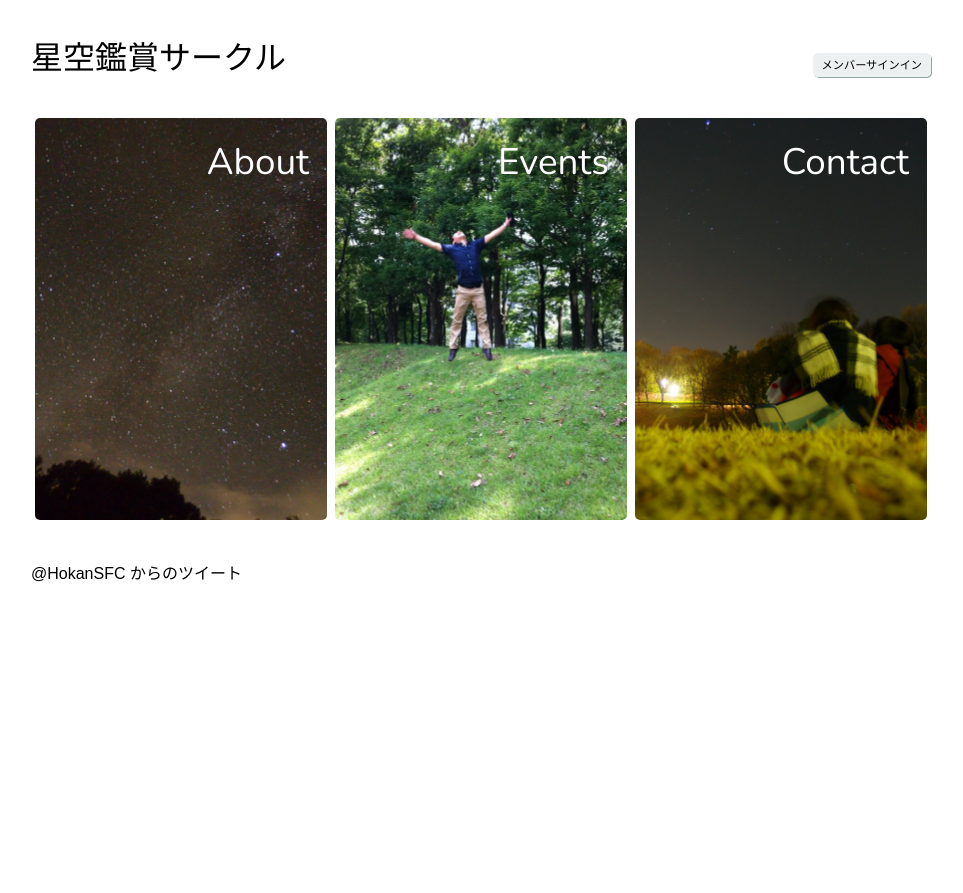
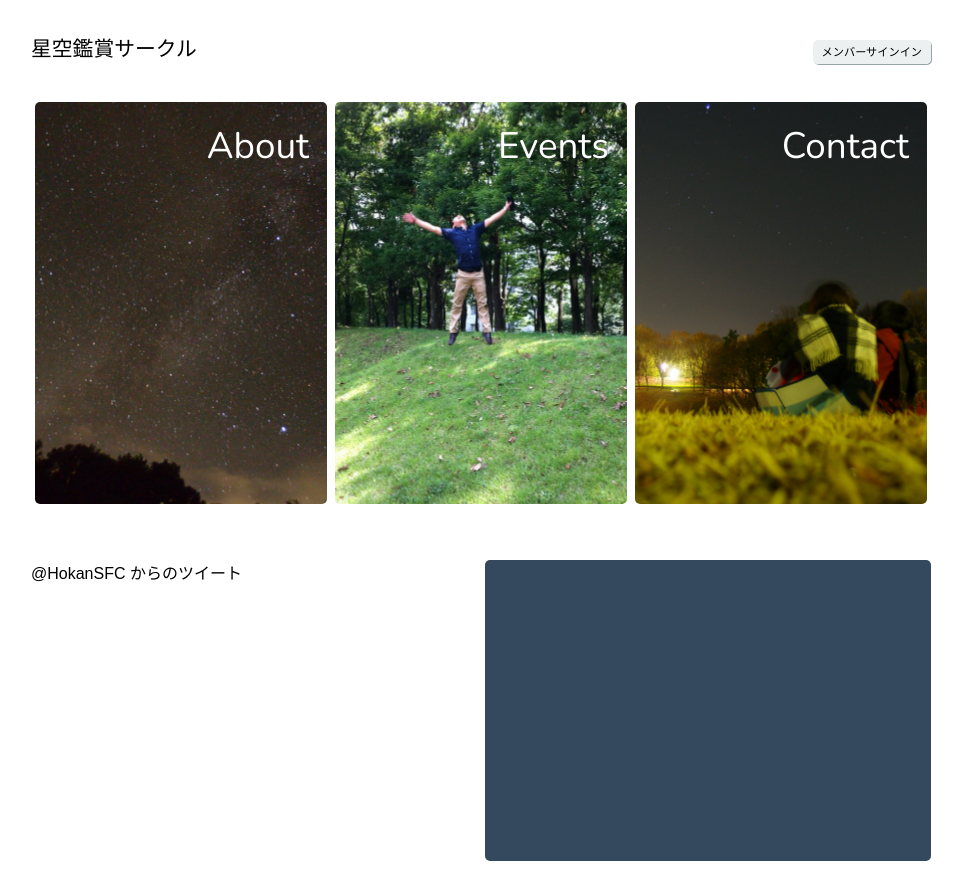
Before and after one commit to hokan-sfc/webpage, a PHP site: page / in a window 1280 px wide. Shown: the whole page, without its empty margins (159-1122 px from the left). Before the commit the page ends 582 px from the top, so only its background shows below. Run offline with PHP 8.4, Linux system fonts and the light colour scheme; some libraries are stand-ins or nearby versions.

Commit message:
フッターをデザイン

```diff
--- a/index.css
+++ b/index.css
@@ -17,6 +17,9 @@
 }
 #main>header>* {
     display: table-cell;
+}
+#main>header>h1 {
+    font-size: 1.3em;
 }
 #main>header>nav {
     text-align: right;
@@ -62,6 +65,10 @@
     background-size: cover;
     background-repeat: no-repeat;
     background-position: center;
+    transition: opacity 0.4s ease-in-out 0;
+}
+#main>section>nav>ul>li>a:hover {
+    opacity: 0.8;
 }
 @media screen and (max-width: 768px) {
     #main>section>nav>ul>li {
@@ -86,4 +93,24 @@
  * Footer
  */
 #main>footer {
+    height: 18.8em;
+    margin-bottom: 3em;
 }
+#main>footer>* {
+    display: inline-block;
+    float: left;
+    width: 100%;
+    max-width: 446px;
+    height: inherit;
+    margin: 1em 0;
+}
+#main>footer>aside {
+    margin-right: 0.5em;
+}
+#main>footer>aside>* {
+    height: inherit;
+}
+#main>footer>section {
+    background-color: #34495e;
+    border-radius: 5px;
+}
--- a/index.html
+++ b/index.html
@@ -44,9 +44,11 @@
 
             <footer>
                 <aside>
-                    <a class="twitter-timeline" width="400px" height="300px" href="https://twitter.com/HokanSFC" data-widget-id="462406282775756800">@HokanSFC からのツイート</a>
+                    <a class="twitter-timeline" href="https://twitter.com/HokanSFC" data-widget-id="462406282775756800">@HokanSFC からのツイート</a>
                     <script>!function(d,s,id){var js,fjs=d.getElementsByTagName(s)[0],p=/^http:/.test(d.location)?'http':'https';if(!d.getElementById(id)){js=d.createElement(s);js.id=id;js.src=p+"://platform.twitter.com/widgets.js";fjs.parentNode.insertBefore(js,fjs);}}(document,"script","twitter-wjs");</script>
                 </aside>
+                <section>
+                </section>
             </footer>
 
 
```
